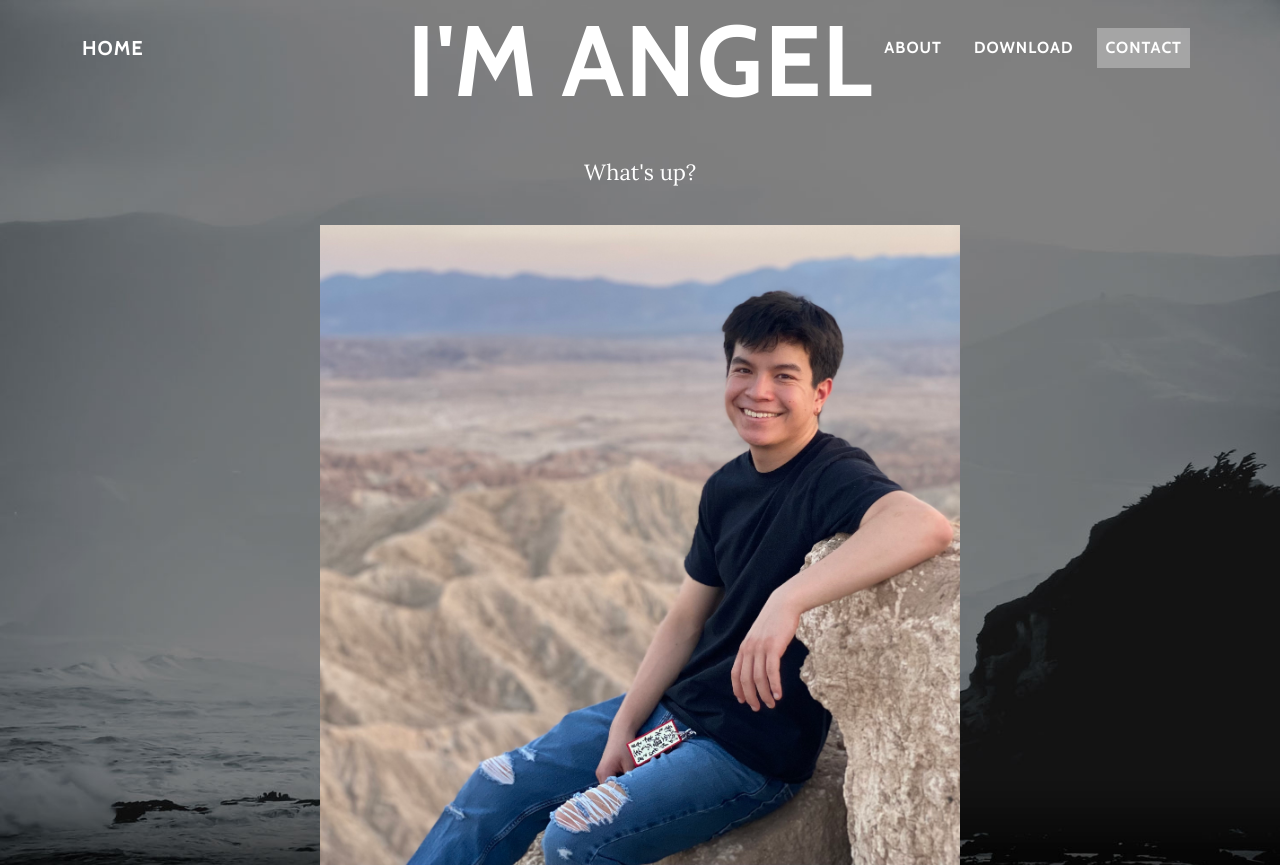
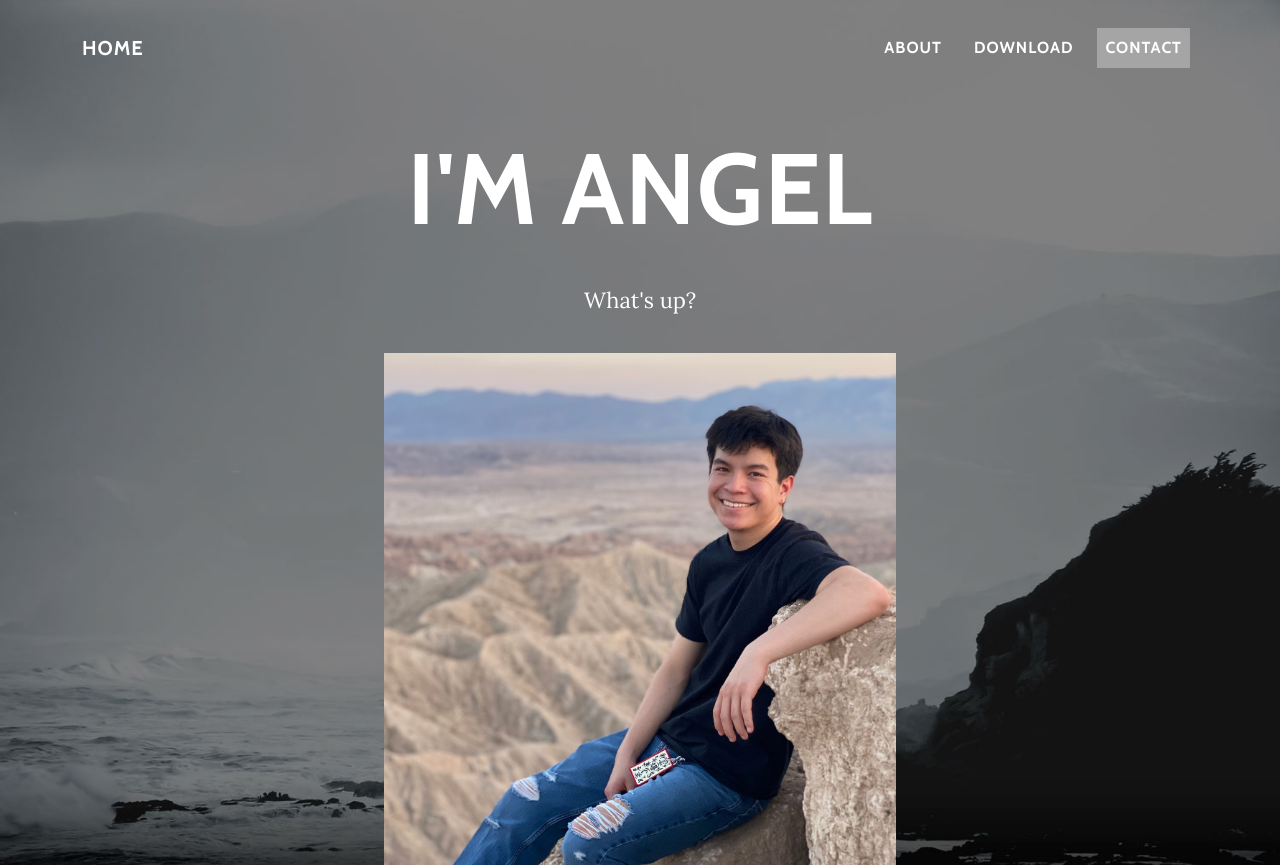
Before and after one commit to aangelr/aangelr.github.io, a plain HTML site: page index.html in a window 1280 px wide. Shown: the top 865 px of the page. Drawn offline with nearby package versions, Linux system fonts and the light colour scheme.

Commit message:
did stuff

```diff
--- a/index.html
+++ b/index.html
@@ -25,15 +25,15 @@
         </div>
     </nav>
     <header class="masthead" style="background-image: url('assets/img/intro-bg.jpg');transform: perspective(0px);">
-        <div class="intro-body">
-            <div class="container">
-                <div class="row">
-                    <div class="col-lg-8 mx-auto">
-                        <h1 class="brand-heading">I'm Angel</h1>
+        <div class="align-items-xxl-start intro-body">
+            <div class="container d-flex d-xxl-flex justify-content-center justify-content-xxl-center" style="max-width: 800px;margin-top: 10%;">
+                <div class="row" style="width: 100%;">
+                    <div class="col-lg-8 text-nowrap text-center mx-auto" style="width: 100%;">
+                        <h1 class="d-xxl-flex justify-content-xxl-center brand-heading">I'm Angel</h1>
                         <p class="intro-text">What's up?</p>
                     </div>
                 </div>
-            </div><img src="assets/img/me2.jpeg" style="width: 50%;">
+            </div><img src="assets/img/me2.jpeg" style="width: 40%;min-width: 200px;">
         </div>
     </header>
     <section class="text-center content-section" id="about">
```
Also changed, not shown: 1 other file.
